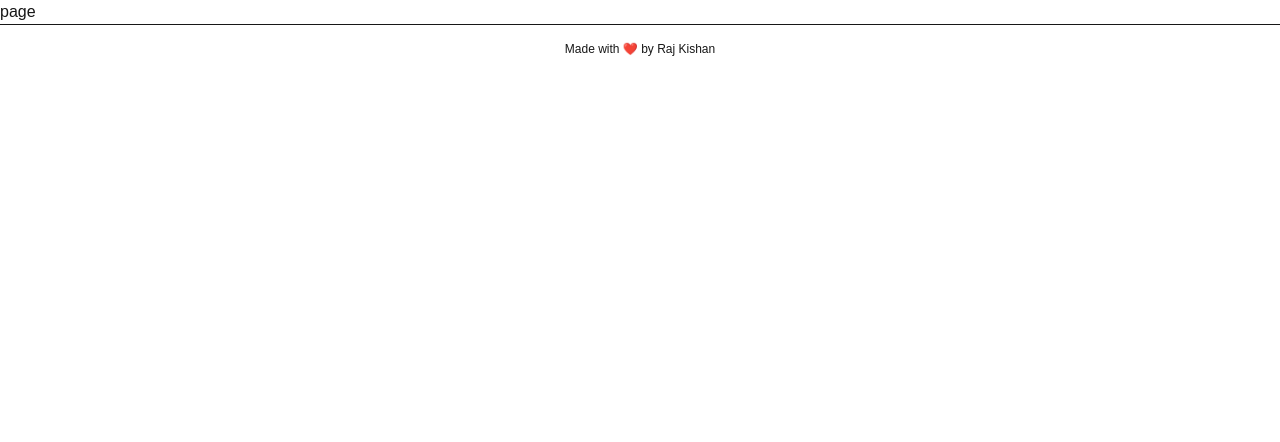
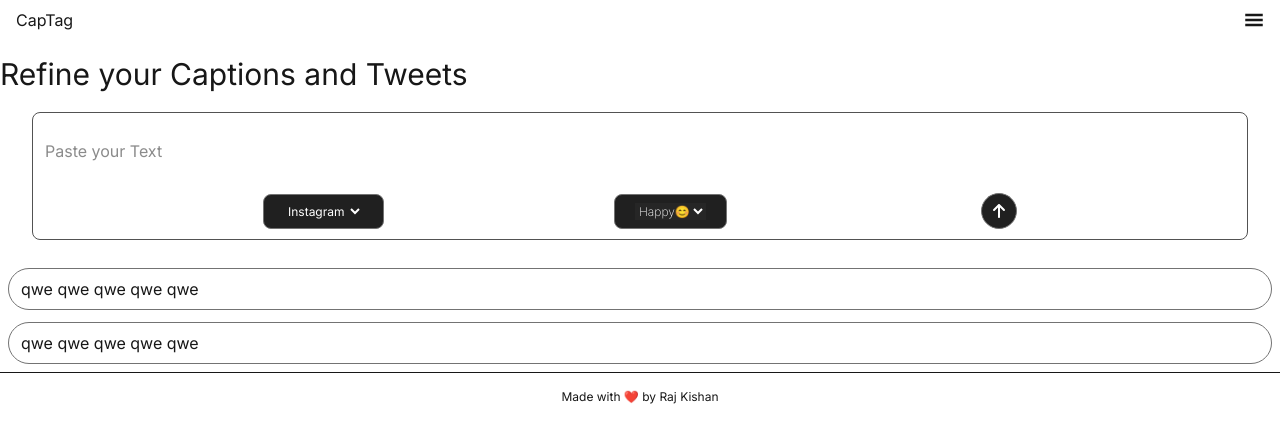
Before and after one commit to RajKishan1/captag, a Next.js app: page /reframeText in a window 1280 px wide. Shown: the top 442 px of the page. Built offline with nearby package versions, Linux system fonts and the light colour scheme.

Commit message:
fix:reframe page

```diff
--- a/src/app/captionGenerator/page.tsx
+++ b/src/app/captionGenerator/page.tsx
@@ -1,13 +1,13 @@
 import React from "react";
-import { FileUpload } from "./FileUpload";
+import { FileUpload } from "../../components/imageToCaption/FileUpload";
 import NavigationBar from "@/components/homepage/NavigationBar";
-import Inputs from "./Inputs";
+import Inputs from "../../components/imageToCaption/Inputs";
 import GenerateButtons from "@/components/imageToCaption/GenerateButtons";
 
 const page = () => {
   return (
     <div className="">
-      <NavigationBar />
+
       <FileUpload />
       <Inputs />
       <GenerateButtons />
--- a/src/app/layout.tsx
+++ b/src/app/layout.tsx
@@ -1,13 +1,18 @@
 import type { Metadata } from "next";
 import { Geist, Geist_Mono } from "next/font/google";
+import { Inter } from "next/font/google";
 import "./globals.css";
 import Footer from "@/components/Footer";
+import NavigationBar from "@/components/homepage/NavigationBar";
 
 const geistSans = Geist({
   variable: "--font-geist-sans",
   subsets: ["latin"],
 });
-
+const inter = Inter({
+  variable: "--font-geist-sans",
+  subsets: ["latin"],
+});
 const geistMono = Geist_Mono({
   variable: "--font-geist-mono",
   subsets: ["latin"],
@@ -25,9 +30,8 @@ export default function RootLayout({
 }>) {
   return (
     <html lang="en">
-      <body
-        className={`${geistSans.variable} ${geistMono.variable} antialiased bg-[#171717]`}
-      >
+      <body className={`${inter.variable} ${inter.className} antialiased bg-[#171717]`}>
+        <NavigationBar />
         {children}
         <Footer />
       </body>
--- a/src/app/page.tsx
+++ b/src/app/page.tsx
@@ -5,7 +5,7 @@ import React from "react";
 const page = () => {
   return (
     <div className="bg-[#171717]">
-      <NavigationBar />
+
       <HeroSection />
     </div>
   );
--- a/src/app/reframeText/page.tsx
+++ b/src/app/reframeText/page.tsx
@@ -1,7 +1,15 @@
+import InputArea from "@/components/reframeCaption/InputArea";
+import SampleText from "@/components/reframeCaption/SampleText";
 import React from "react";
 
 const page = () => {
-  return <div>page</div>;
+  return (
+    <div>
+      <h1 className="text-3xl my-4">Refine your Captions and Tweets</h1>
+      <InputArea />
+      <SampleText />
+    </div>
+  );
 };
 
 export default page;
--- a/src/components/homepage/NavigationBar.tsx
+++ b/src/components/homepage/NavigationBar.tsx
@@ -4,7 +4,7 @@ import { GiHamburgerMenu } from "react-icons/gi";
 const NavigationBar = () => {
   return (
     <div className="w-full h-10 backdrop-blur-2xl flex items-center justify-between px-4">
-      <div>CapTag</div>
+      <div><a href="/">CapTag</a></div>
       <div>
         <GiHamburgerMenu size={20} />
       </div>
--- a/src/app/captionGenerator/Inputs.tsx
+++ b/src/components/imageToCaption/Inputs.tsx
@@ -4,22 +4,22 @@ const Inputs = () => {
   return (
     <div>
       <div className="w-full flex items-center  justify-evenly gap-2 px-2  py-4">
-        <div className="text-white text-sm bg-[#202020] px-3 py-2 rounded-lg ">
-          <label htmlFor="">Platform:</label>
+        <div className="text-white text-sm bg-[#202020] px-4 py-2.5 rounded-lg ">
+          {/* <label htmlFor="">Platform:</label> */}
           <select name="" id="">
             <option>Facebook</option>
             <option>Instagram</option>
           </select>
         </div>
-        <div className="text-white text-sm bg-[#202020] px-3 py-2 rounded-lg">
-          <label htmlFor="">Mood:</label>
+        <div className="text-white text-sm bg-[#202020] px-4 py-2.5 rounded-lg">
+          {/* <label htmlFor="">Mood:</label>  */}
           <select name="" id="">
             <option>Happy😊</option>
             <option>Sad🙁</option>
           </select>
         </div>
       </div>{" "}
-      <div className="w-[90%] mx-auto my-3 rounded-lg  px-2 py-4  bg-[#202020]">
+      <div className="w-[80%] mx-auto my-3 rounded-lg  px-2 py-4  bg-[#202020]">
         <input
           type="text"
           className="w-full h-full"
@@ -29,5 +29,4 @@ const Inputs = () => {
     </div>
   );
 };
-
 export default Inputs;
--- /dev/null
+++ b/src/components/reframeCaption/InputArea.tsx
@@ -0,0 +1,38 @@
+import React from "react";
+import { FaArrowUp } from "react-icons/fa6";
+const InputArea = () => {
+  return (
+    <div className="w-[95%] h-32 my-5 mx-auto rounded-lg backdrop-blur-2xl border border-neutral-600">
+      <input
+        className="border w-full h-16 border-none pl-3 pt-3"
+        placeholder="Paste your Text"
+      />
+      <div>
+        {" "}
+        <div className="w-full flex items-center  justify-evenly gap-2 px-2  py-4">
+          <div className="text-white text-xs bg-[#202020] px-5 py-2 rounded-lg border border-neutral-500">
+            <select name="" id="">
+              <option>Instagram</option>
+              <option>X / Twitter</option>
+              <option>Facebook</option>
+            </select>
+          </div>
+          <div className="text-white text-xs font-extralight bg-[#202020] px-5 py-2 rounded-lg border border-neutral-500">
+            <select name="" id="" className="bg-neutral-800">
+              <option className=" px-3 py-1.5">Happy😊</option>
+              <option className=" px-3 py-1.5">Sad🙁</option>
+            </select>
+          </div>
+          <a
+            href="#"
+            className="size-9 ml-6 rounded-full bg-[#202020] flex items-center justify-center border border-neutral-500 text-sm"
+          >
+            <FaArrowUp color="white" size={16} className="bg-red" />
+          </a>
+        </div>
+      </div>
+    </div>
+  );
+};
+
+export default InputArea;
--- /dev/null
+++ b/src/components/reframeCaption/SampleText.tsx
@@ -0,0 +1,16 @@
+import React from "react";
+export const Text = ({ text }: { text: string }) => {
+  return (
+    <div className="border border-neutral-500 rounded-full px-3 py-2 ">
+      <p>{text}</p>
+    </div>
+  );
+};
+const SampleText = () => {
+  return <div className="w-full h-auto p-2 flex flex-col gap-3">
+    <Text text="qwe qwe qwe qwe qwe "/>
+    <Text text="qwe qwe qwe qwe qwe "/>
+  </div>;
+};
+
+export default SampleText;
```
Also changed, not shown: src/components/imageToCaption/FileUpload.tsx (renamed from src/app/captionGenerator/FileUpload.tsx).
